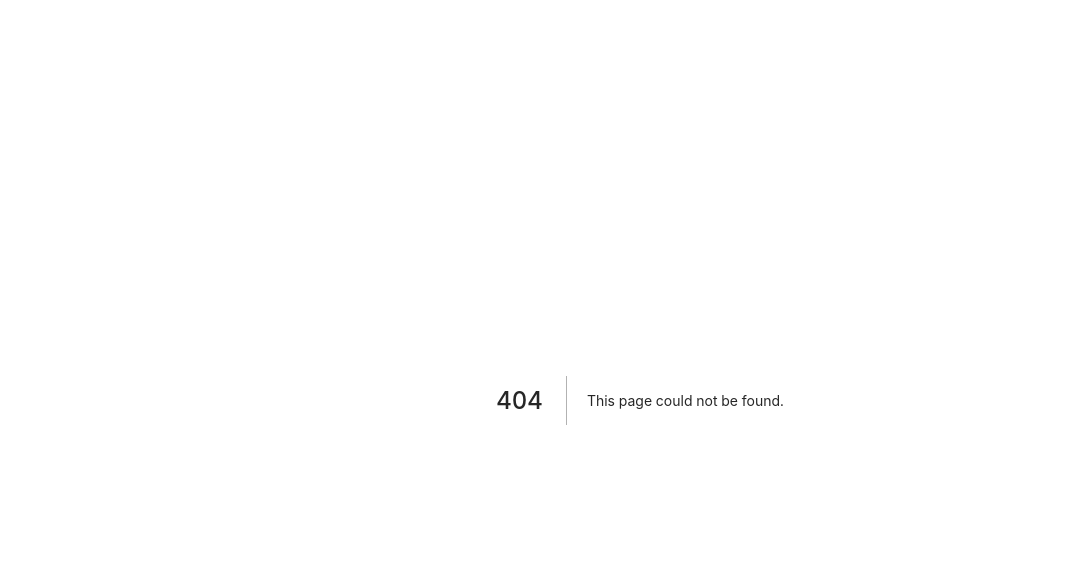
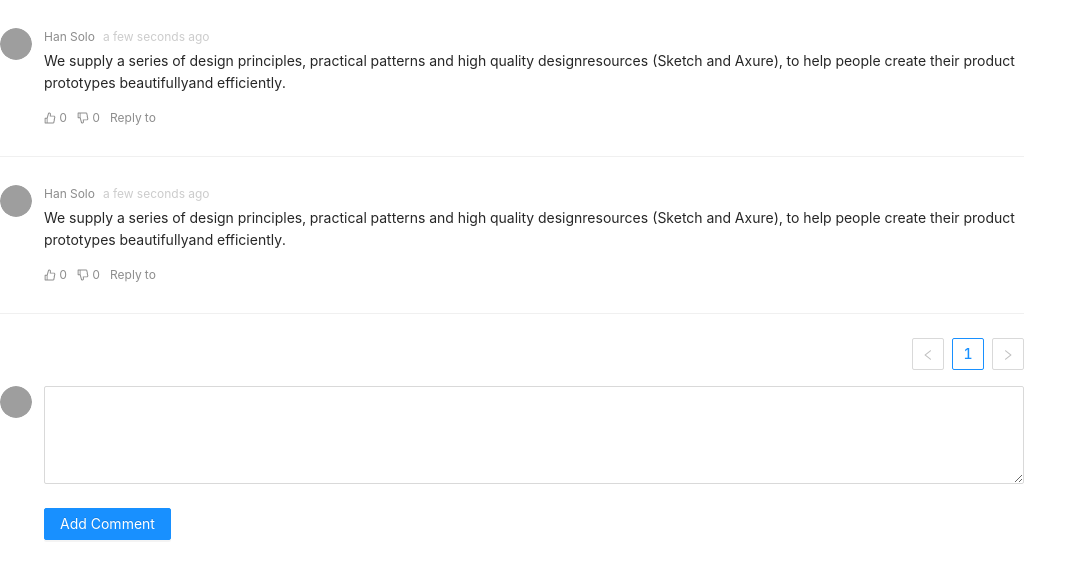
Before and after one commit to CassyYu/Cassy, a Next.js app: page /messageBoard/MessageBoard in a window 1280 px wide. Before the commit this address had no page. Shown: the top 578 px of the page, without its empty margins (0-1087 px from the left). Built offline with nearby package versions, Linux system fonts and the light colour scheme; grey boxes are pictures that could not be loaded.

Commit message:
feat: 完成留言板的基础功能

```diff
--- /dev/null
+++ b/pages/messageBoard/MessageBoard.tsx
@@ -0,0 +1,160 @@
+import React, { createElement, useState } from 'react';
+import { Comment, Tooltip, Avatar, Form, Button, List, Input } from 'antd';
+import { DislikeOutlined, LikeOutlined, DislikeFilled, LikeFilled } from '@ant-design/icons';
+import styles from '../../styles/messageBoard.module.css';
+import moment from 'moment';
+
+const { TextArea } = Input;
+
+const Editor = ({ onChange, onSubmit, submitting, value }: any) => (
+  <>
+    <Form.Item>
+      <TextArea rows={4} onChange={onChange} value={value} />
+    </Form.Item>
+    <Form.Item>
+      <Button htmlType="submit" loading={submitting} onClick={onSubmit} type="primary">
+        Add Comment
+      </Button>
+    </Form.Item>
+  </>
+);
+
+export default function MessageBoard() {
+
+  const [likes, setLikes] = useState(0);
+  const [dislikes, setDislikes] = useState(0);
+  const [action, setAction] = useState('');
+  const [comments, setComments] = useState([
+    {
+      author: "Han Solo",
+      avatar: "https://zos.alipayobjects.com/rmsportal/ODTLcjxAfvqbxHnVXCYX.png",
+      content: "We supply a series of design principles, practical patterns and high quality designresources (Sketch and Axure), to help people create their product prototypes beautifullyand efficiently.",
+      time: moment(),
+      likes: 0,
+      dislikes: 0,
+    },
+    {
+      author: "Han Solo",
+      avatar: "https://zos.alipayobjects.com/rmsportal/ODTLcjxAfvqbxHnVXCYX.png",
+      content: "We supply a series of design principles, practical patterns and high quality designresources (Sketch and Axure), to help people create their product prototypes beautifullyand efficiently.",
+      time: moment(),
+      likes: 0,
+      dislikes: 0,
+    }
+  ]);
+
+  const like = () => {
+    setLikes(1);
+    setDislikes(0);
+    setAction('liked');
+  };
+
+  const dislike = () => {
+    setLikes(0);
+    setDislikes(1);
+    setAction('disliked');
+  };
+
+  const actions = [
+    <Tooltip key="comment-basic-like" title="Like">
+      <span onClick={like}>
+        {createElement(action === 'liked' ? LikeFilled : LikeOutlined)}
+        <span className="comment-action">&nbsp;{likes}</span>
+      </span>
+    </Tooltip>,
+    <Tooltip key="comment-basic-dislike" title="Dislike">
+      <span onClick={dislike}>
+        {React.createElement(action === 'disliked' ? DislikeFilled : DislikeOutlined)}
+        <span className="comment-action">&nbsp;{dislikes}</span>
+      </span>
+    </Tooltip>,
+    <span key="comment-basic-reply-to">Reply to</span>,
+  ];
+
+  const renderCommentsBox = () => {
+    return (
+      <List
+        itemLayout="vertical"
+        pagination={{ pageSize: 5 }}
+        dataSource={comments}
+        renderItem={item => (
+          <List.Item>
+            <Comment
+              actions={actions}
+              author={<a>{item.author}</a>}
+              avatar={
+                <Avatar src={item.avatar} alt="avatar" />
+              }
+              content={<p>{item.content}</p>}
+              datetime={
+                <Tooltip title={item.time.format('YYYY-MM-DD HH:mm:ss')}>
+                  <span>{item.time.fromNow()}</span>
+                </Tooltip>
+              }
+            />
+          </List.Item>
+        )}
+      />
+    )
+  }
+
+  const renderReplyBox = () => {
+
+    const [submitting, setSubmitting] = useState(false)
+    const [value, setValue] = useState('')
+
+    const onSubmit = () => {
+      if (!value) return;
+      setSubmitting(true);
+      setTimeout(() => {
+        setSubmitting(false);
+        setValue('')
+        setComments([
+          {
+            author: 'Han Solo',
+            avatar: 'https://zos.alipayobjects.com/rmsportal/ODTLcjxAfvqbxHnVXCYX.png',
+            content: value,
+            time: moment(),
+            likes: 0,
+            dislikes: 0
+          },
+          ...comments,
+        ])
+      }, 1000);
+    };
+
+    const onChange = (e: any) => {
+      setValue(e.target.value);
+    };
+
+    return (
+      <>
+        <Comment
+          avatar={
+            <Avatar
+              src="https://zos.alipayobjects.com/rmsportal/ODTLcjxAfvqbxHnVXCYX.png"
+              alt="avatar"
+            />
+          }
+          content={
+            <>
+              <Editor
+                onChange={onChange}
+                onSubmit={onSubmit}
+                submitting={submitting}
+                value={value}
+              />
+            </>
+          }
+        />
+      </>
+    );
+  }
+
+  return (
+    <div className={styles.messageBoard}>
+      {renderCommentsBox()}
+      {renderReplyBox()}
+    </div>
+  );
+};
--- /dev/null
+++ b/styles/messageBoard.module.css
@@ -0,0 +1,19 @@
+.container {
+  display: flex;
+  flex-direction: column;
+  align-items: center;
+  height: 100vh;
+}
+
+.messageBoard {
+  width: 80vw;
+  overflow-y: scroll;
+  scrollbar-width:none;
+}
+.messageBoard::-webkit-scrollbar {
+  display: none;
+}
+
+.footer {
+  flex: 1;
+}
```
Also changed, not shown: data/table.js (+13 -9 lines), pages/messageBoard/index.tsx (added, +13 -0 lines).
